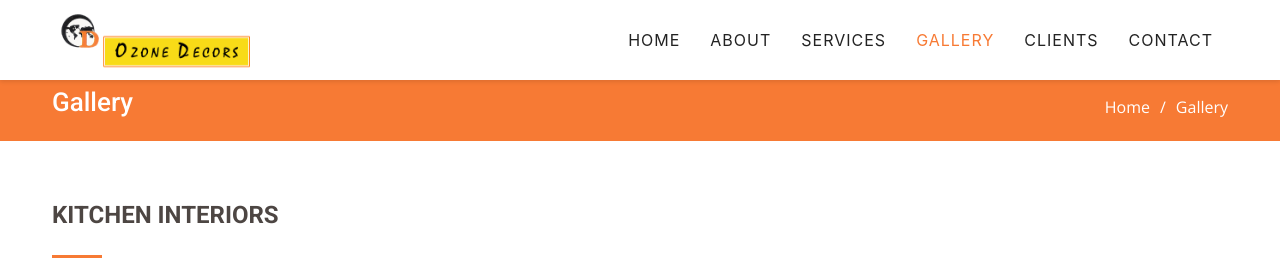
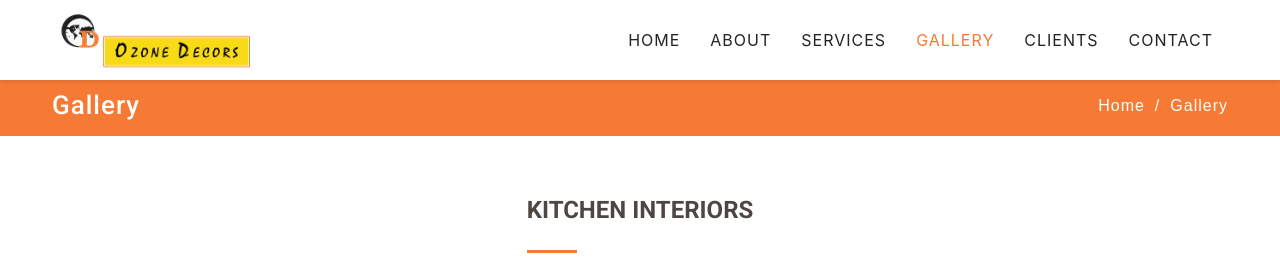
Before and after one commit to duraibyes/ozdecors, a PHP site: page /gallery.html in a window 1280 px wide. Shown: the top 270 px of the page. Run offline with PHP 8.4, Linux system fonts and the light colour scheme.

Commit message:
breadcrum design changed

```diff
--- a/assets/css/style.css
+++ b/assets/css/style.css
@@ -605,12 +605,16 @@ section {
   background: var(--primary-color);
   min-height: 40px;
   margin-top: 72px;
+  font-family: Montserrat, sans-serif !important;
+  letter-spacing: 1px;
+  margin-top: 75px;
 }
 
 .breadcrumbs h2 {
   font-size: 26px;
   font-weight: 500;
   color: #fff;
+  margin-bottom: 0px;
 }
 
 .breadcrumbs ol {
@@ -2380,7 +2384,7 @@ span.swiper-pagination-bullet.swiper-pagination-bullet-active {
   padding-bottom: 20px;
   position: relative;
   display: flex;
-  justify-content: space-between;
+  justify-content: center;
 }
 
 .kitchen-title h2 {
--- a/gallery.html
+++ b/gallery.html
@@ -69,7 +69,7 @@
         </section><!-- End Breadcrumbs -->
         <!-- ======= Gallery Section ======= -->
         <section id="kitchen" class="gallery">
-            <div class="container">
+            <div class="">
                 <div class="kitchen-title" data-aos="fade-up">
                     <h2>Kitchen Interiors</h2>
                 </div>
```
